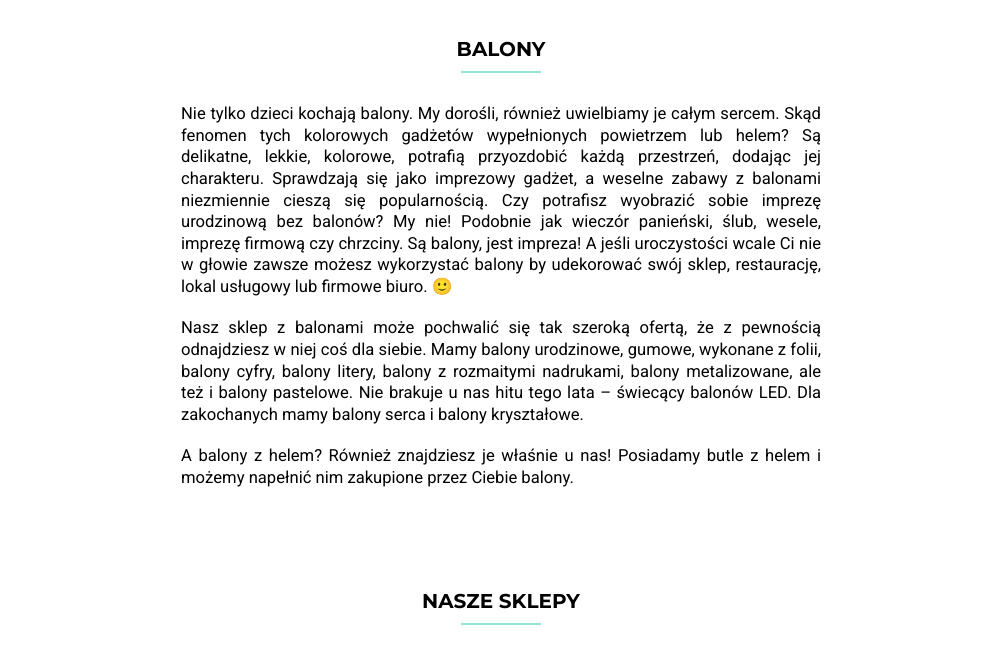
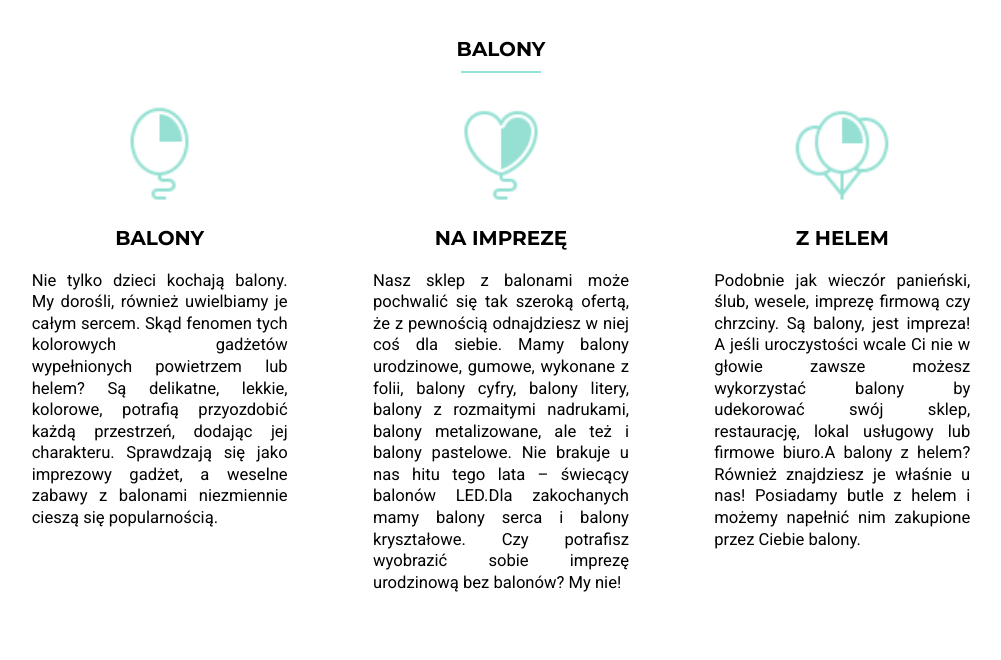
Before and after one commit to fluid14/Kropka, a plain HTML site: page index.html in a window 1280 px wide. Shown: the part 1238-1898 px from the top of the page, without its empty margins (139-1140 px from the left). Drawn offline with nearby package versions, Linux system fonts and the light colour scheme; some packages are replaced by stand-ins of ours.

Commit message:
add balloon section

```diff
--- a/index.html
+++ b/index.html
@@ -25,9 +25,9 @@
             <ul class="header__menu-desktop">
                 <li class="header__list"><a href="#about" class="header__list-item">O nas</a></li>
                 <li class="header__list"><a href="#balloon" class="header__list-item">Balony</a></li>
-                <li class="header__list"><a href="allegro.pl" class="header__list-item">Allegro</a></li>
                 <li class="header__list"><a href="#shop" class="header__list-item">Nasze sklepy</a></li>
                 <li class="header__list"><a href="#contact" class="header__list-item">Kontakt</a></li>
+                <li class="header__list"><a href="allegro.pl" class="header__list-item">Allegro</a></li>
             </ul>
         </nav>
         <p class="header__paragraf">Twój sklep papierniczy</p>
@@ -39,9 +39,9 @@
         <ul class="mobile-menu__menu">
             <li class="mobile-menu__list"><a href="#about" class="mobile-menu__list-item">O nas</a></li>
             <li class="mobile-menu__list"><a href="#balloon" class="mobile-menu__list-item">Balony</a></li>
-            <li class="mobile-menu__list"><a href="allegro.pl" class="mobile-menu__list-item">Allegro</a></li>
             <li class="mobile-menu__list"><a href="#shop" class="mobile-menu__list-item">Nasze sklepy</a></li>
             <li class="mobile-menu__list"><a href="#contact" class="mobile-menu__list-item">Kontakt</a></li>
+            <li class="mobile-menu__list"><a href="allegro.pl" class="mobile-menu__list-item">Allegro</a></li>
         </ul>
     </section>
     <section class="about" id="about">
@@ -85,27 +85,43 @@
         <p>Tutaj damy loga firm/partnerow <br>takie w odcieniach szarości</p>
     </section>
 
-    <section class="balloon container" id="balloon">
+    <section class="balloon" id="balloon">
         <h2 class="balloon__paragraf-name paragraf-name">Balony</h2>
         <span class="balloon__decor decor"></span>
-        <p class="balloon__text paragraf paragraf-text">Nie tylko dzieci kochają balony. My dorośli, również uwielbiamy
-            je całym
-            sercem. Skąd fenomen tych kolorowych gadżetów wypełnionych powietrzem lub helem? Są delikatne, lekkie,
-            kolorowe, potrafią przyozdobić każdą przestrzeń, dodając jej charakteru. Sprawdzają się jako imprezowy
-            gadżet, a weselne zabawy z balonami niezmiennie cieszą się popularnością. Czy potrafisz wyobrazić sobie
-            imprezę urodzinową bez balonów? My nie! Podobnie jak wieczór panieński, ślub, wesele, imprezę firmową czy
-            chrzciny. Są balony, jest impreza! A jeśli uroczystości wcale Ci nie w głowie zawsze możesz wykorzystać
-            balony by udekorować swój sklep, restaurację, lokal usługowy lub firmowe biuro. 🙂</p>
-        <p class="balloon__text paragraf paragraf-text">
-            Nasz sklep z balonami może pochwalić się tak szeroką ofertą, że z pewnością odnajdziesz w niej coś dla
-            siebie. Mamy balony urodzinowe, gumowe, wykonane z folii, balony cyfry, balony litery, balony z rozmaitymi
-            nadrukami, balony metalizowane, ale też i balony pastelowe. Nie brakuje u nas hitu tego lata – świecący
-            balonów LED. Dla zakochanych mamy balony serca i balony kryształowe.
-        </p>
-        <p class="balloon__text paragraf paragraf-text">A balony z helem? Również znajdziesz je właśnie u nas!
-            Posiadamy butle z
-            helem i możemy napełnić nim zakupione przez Ciebie balony.</p>
-
+        <div class="balloon__all-text-container">
+            <div class="balloon__text-img-container">
+                <img src="./images/ico/icons8-party-balloon-64.png" alt="" class="balloon__image">
+                <h2 class="balloon__h2 paragraf-name">Balony</h2>
+                <p class="balloon__text paragraf paragraf-text">Nie tylko dzieci kochają balony. My dorośli, również
+                    uwielbiamy je całym sercem. Skąd fenomen tych kolorowych gadżetów wypełnionych powietrzem lub
+                    helem? Są delikatne, lekkie, kolorowe, potrafią przyozdobić każdą przestrzeń, dodając jej
+                    charakteru. Sprawdzają się jako imprezowy gadżet, a weselne zabawy z balonami niezmiennie cieszą
+                    się popularnością. </p>
+            </div>
+            <div class="balloon__text-img-container">
+                <img src="./images/ico/icons8-heart-balloon-64.png" alt="" class="balloon__image">
+                <h2 class="balloon__h2 paragraf-name">Na imprezę</h2>
+                <p class="balloon__text paragraf paragraf-text">
+                    Nasz sklep z balonami może pochwalić się tak szeroką ofertą, że z pewnością odnajdziesz w niej coś
+                    dla siebie. Mamy balony urodzinowe, gumowe, wykonane z folii, balony cyfry, balony litery, balony z
+                    rozmaitymi nadrukami, balony metalizowane, ale też i balony pastelowe. Nie brakuje u nas hitu tego
+                    lata – świecący balonów LED.Dla zakochanych mamy balony serca i balony kryształowe.
+                    Czy potrafisz
+                    wyobrazić sobie imprezę urodzinową bez balonów? My nie!
+                </p>
+            </div>
+            <div class="balloon__text-img-container">
+                <img src="./images/ico/icons8-party-balloons-64.png" alt="" class="balloon__image">
+                <h2 class="balloon__h2 paragraf-name">Z helem</h2>
+                <p class="balloon__text paragraf paragraf-text">
+                    Podobnie
+                    jak wieczór panieński, ślub, wesele, imprezę firmową czy chrzciny. Są balony, jest impreza! A jeśli
+                    uroczystości wcale Ci nie w głowie zawsze możesz wykorzystać balony by udekorować swój sklep,
+                    restaurację, lokal usługowy lub firmowe biuro.A balony z helem? Również znajdziesz je właśnie u
+                    nas!
+                    Posiadamy butle z helem i możemy napełnić nim zakupione przez Ciebie balony.</p>
+            </div>
+        </div>
     </section>
 
     <section class="shop" id="shop">
--- a/sass/balloon/_balloon.sass
+++ b/sass/balloon/_balloon.sass
@@ -1,2 +1,37 @@
 .balloon
     +section-with-text()
+    padding-bottom: 0
+    &__all-text-container
+        display: flex
+        flex-direction: column
+        .balloon__text-img-container
+            display: flex
+            flex-direction: column
+            margin: 20px auto
+            .balloon__h2
+                margin: 20px 0
+            .balloon__text
+                max-width: 80vw
+                margin: 0 auto
+            .balloon__image
+                width: 40%
+                margin: 0 auto
+
+
+@media screen and (min-width: 639px)
+    .balloon
+        &__all-text-container
+            flex-direction: row
+            max-width: 95vw
+            margin: 0 auto
+            .balloon__text-img-container
+                margin: 0 auto
+                max-width: 27vw
+
+@media screen and (min-width: $sm-min)
+    .balloon
+        &__all-text-container
+            max-width: 80vw
+            .balloon__text-img-container
+                margin-bottom: 30px
+                max-width: 20vw
```
Also changed, not shown: css/main.css, 1 other file.
